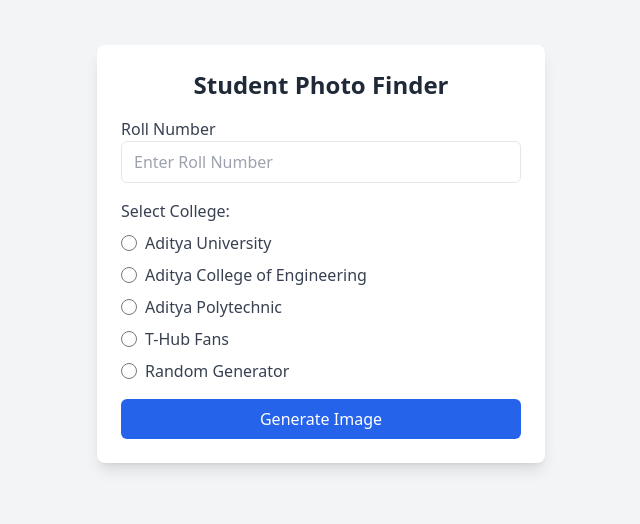
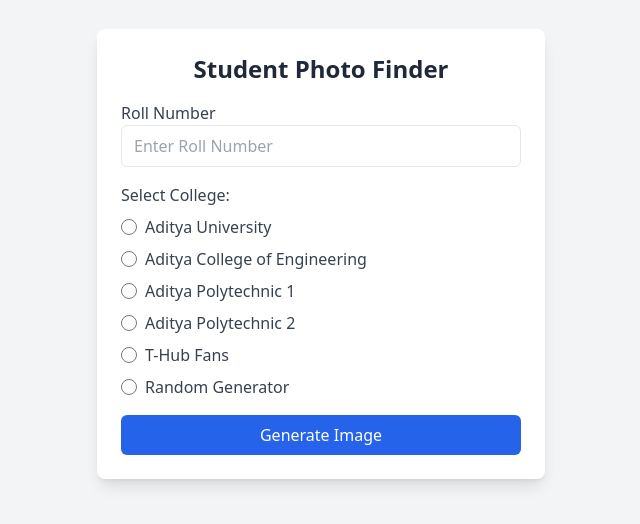
Before and after one commit to VINAY-SANDEEP/srinu, a React (Vite) app in the folder frontend/: page / in a window 1280 px wide. Shown: the part 146-670 px from the top of the page, without its empty margins (319-959 px from the left). Built offline with nearby package versions, Linux system fonts and the light colour scheme.

Commit message:
Update App.jsx

```diff
--- a/frontend/src/App.jsx
+++ b/frontend/src/App.jsx
@@ -4,7 +4,8 @@
   const options = [
     "Aditya University",
     "Aditya College of Engineering",
-    "Aditya Polytechnic",
+     "Aditya Polytechnic 1",
+    "Aditya Polytechnic 2",
     "T-Hub Fans",
     "Random Generator"
   ];
@@ -26,13 +27,15 @@
     } else if (selectedOption === options[1]) {
       url = `https://info.aec.edu.in/ACET/StudentPhotos/${rollno}.jpg`;
     } else if (selectedOption === options[2]) {
+      url = `https://info.aec.edu.in/aecpoly/StudentPhotos/${rollno}.jpg`;
+    } else if (selectedOption === options[3]) {
       url = `https://info.aec.edu.in/saipoly/StudentPhotos/${rollno}.jpg`;
     }
-    else if (selectedOption === options[3]) {
+    else if (selectedOption === options[4]) {
       let up = rollno.toUpperCase()
       url = `https://mobile.technicalhub.io:5010/student/${up}.png`;
     }
-    else if (selectedOption === options[4]) {
+    else if (selectedOption === options[5]) {
       let orginalclass = "23MH1A42"
       let random = Math.floor(Math.random()*71)+1
       url = `https://info.aec.edu.in/ACET/StudentPhotos/${orginalclass+random}.jpg`;
```
